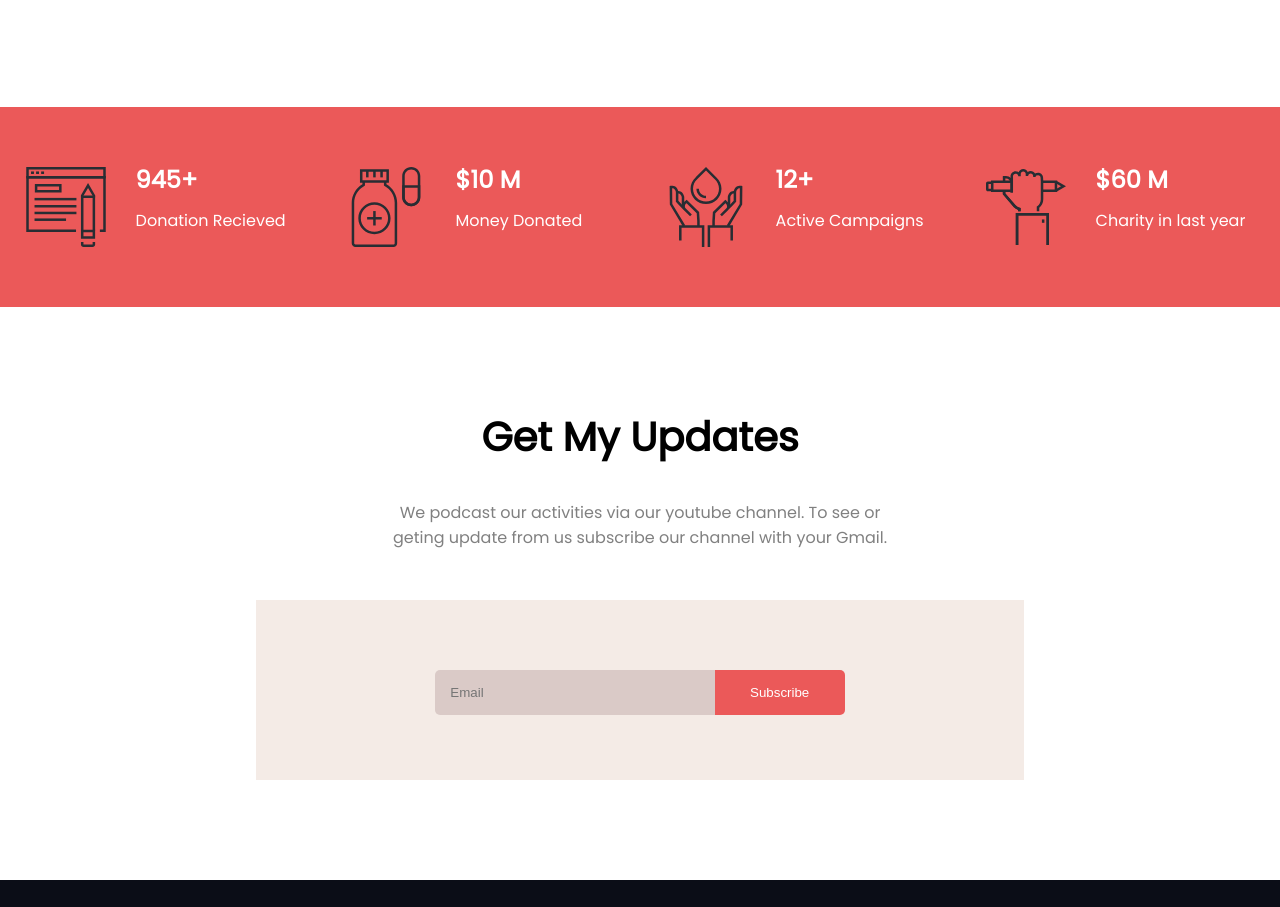
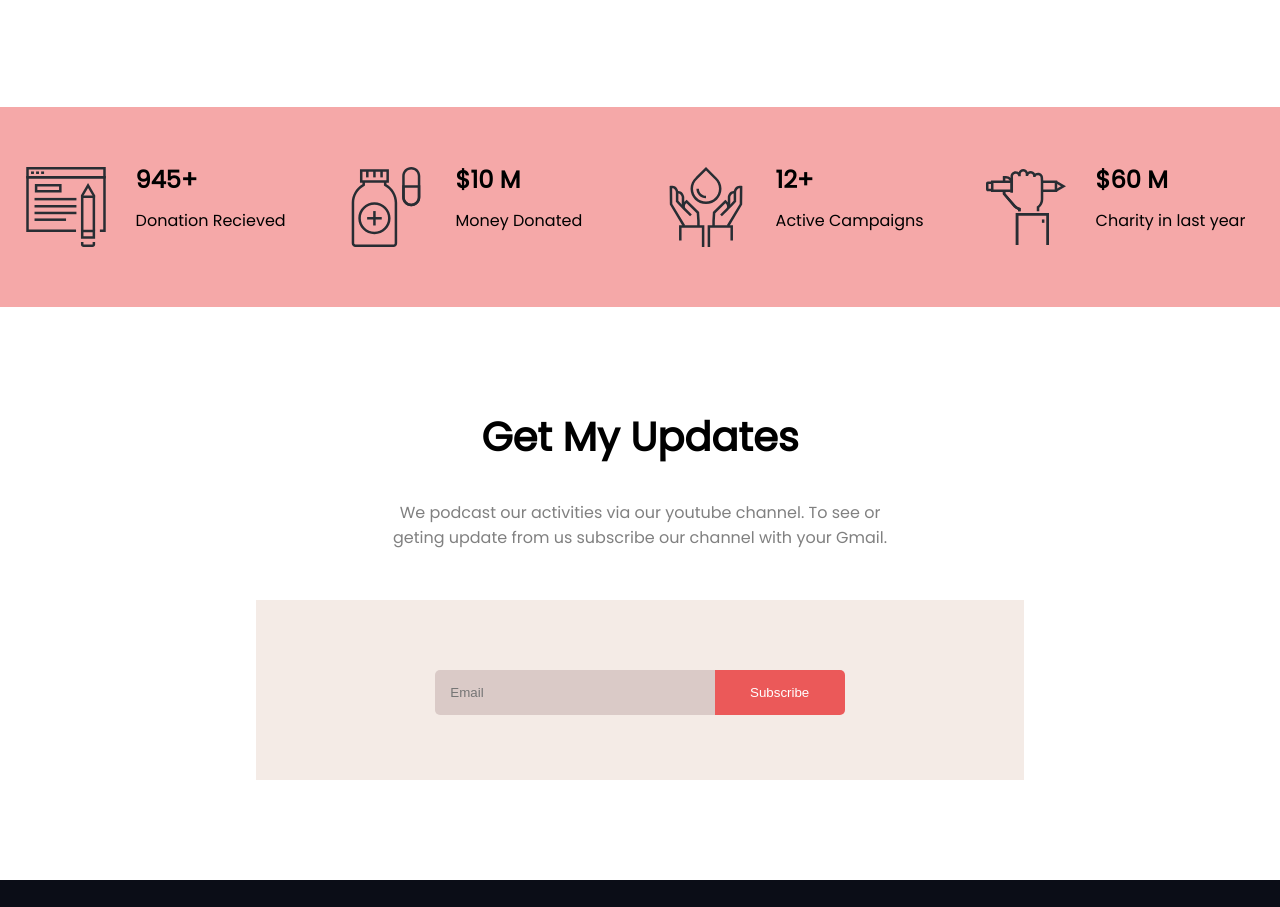
Before and after one commit to saadi001/charity-work, a plain HTML site: page index.html in a window 1280 px wide. Shown: the part 2031-2938 px from the top of the page. Drawn offline with Linux system fonts and the light colour scheme.

Commit message:
donation color added

```diff
--- a/style.css
+++ b/style.css
@@ -118,7 +118,7 @@ section{
 .calculation{
     width: 100%;
     height: 200px;
-    background-color: rgb(235, 89, 89);
+    background-color: rgba(235, 89, 89, 0.521);
     display: flex;
 }
 
@@ -133,7 +133,7 @@ section{
     .
 }
 .donation-para{
-    color: white;
+    color: black;
     padding-left: 30px;
 
 }
```
